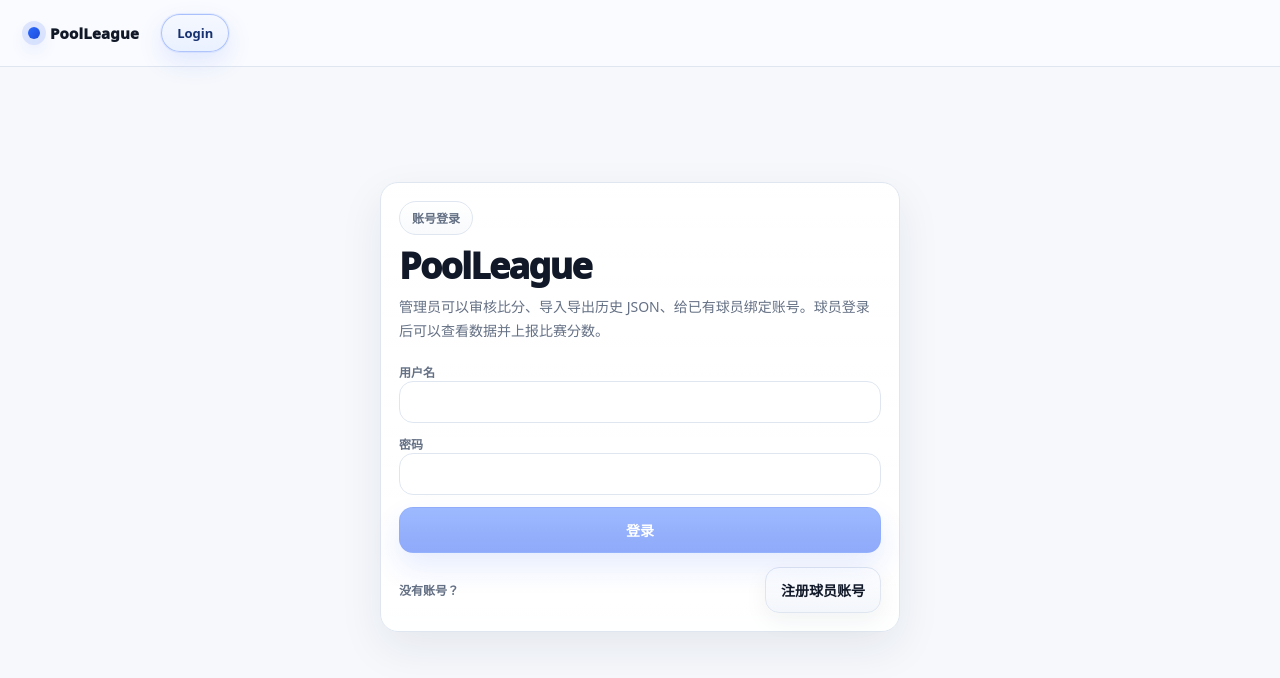
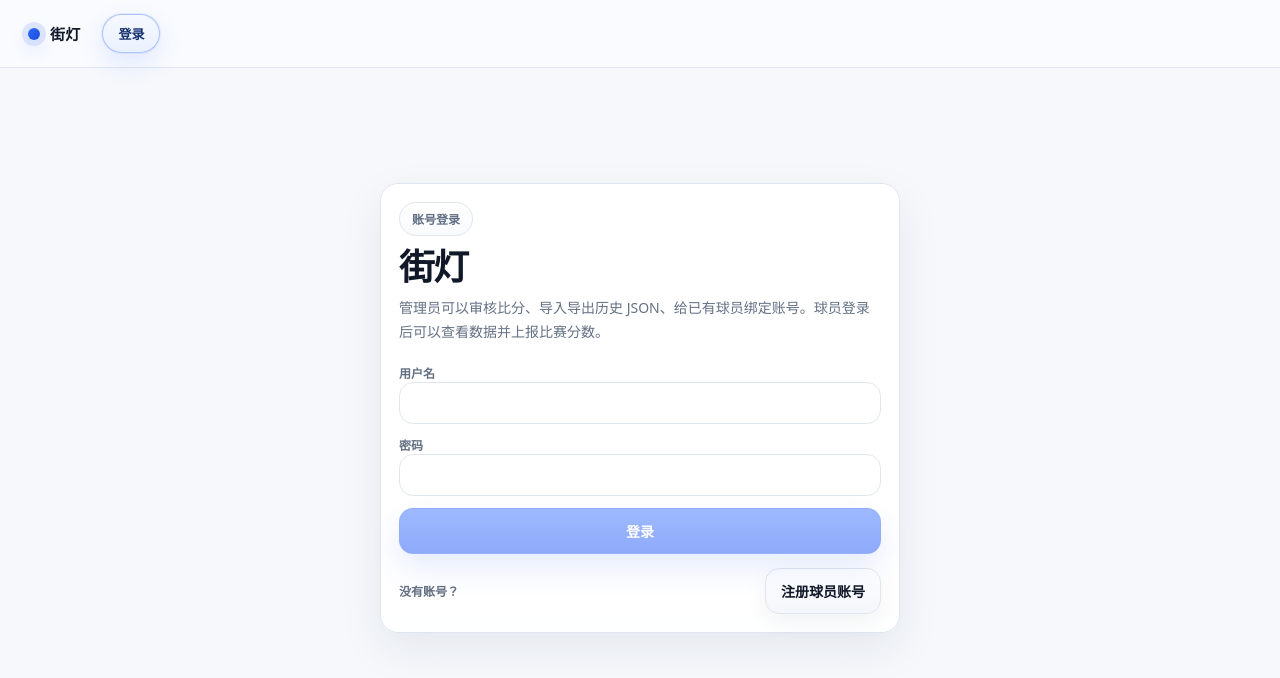
Before and after one commit to Xingcheng03/pool-score-tracker, a React (Vite) app: page /login in a window 1280 px wide. Shown: the top 678 px of the page. Built offline with nearby package versions, Linux system fonts and the light colour scheme; no server answers.

Commit message:
Change the option name

```diff
--- a/src/components/Navbar.jsx
+++ b/src/components/Navbar.jsx
@@ -14,36 +14,36 @@ export default function Navbar() {
       <div className="navInner">
         <div className="brand">
           <span className="brandDot" />
-          <span>PoolLeague</span>
+          <span>街灯</span>
         </div>
 
         <div className="navLinks">
           {isAuthenticated ? (
             <>
               <NavLink to="/matches" className={linkClass}>
-                Matches
+                比赛数据
               </NavLink>
               <NavLink to="/players" className={linkClass}>
-                Players
+                球员
               </NavLink>
               <NavLink to="/new" className={linkClass}>
-                Submit Match
+                上报比赛
               </NavLink>
               <NavLink to="/leaderboard" className={linkClass}>
                 {INTERNAL_POINTS_NAME}
               </NavLink>
               <NavLink to="/win-lose-points" className={linkClass}>
-                Win/Loss Points
+                胜负积分
               </NavLink>
               {isAdmin && (
                 <NavLink to="/admin/reports" className={linkClass}>
-                  Review Scores
+                  审核比分
                 </NavLink>
               )}
             </>
           ) : (
             <NavLink to="/login" className={linkClass}>
-              Login
+              登录
             </NavLink>
           )}
         </div>
@@ -51,7 +51,7 @@ export default function Navbar() {
         {isAuthenticated && (
           <div className="navAccountLinks">
             <NavLink to={accountLink} className={linkClass}>
-              {user?.username ?? "Account"}
+              {user?.username ?? "账号"}
             </NavLink>
             <button
               className="pill navButton"
@@ -61,7 +61,7 @@ export default function Navbar() {
                 navigate("/login", { replace: true });
               }}
             >
-              Logout
+              退出登录
             </button>
           </div>
         )}
--- a/src/constants/labels.js
+++ b/src/constants/labels.js
@@ -1 +1 @@
-export const INTERNAL_POINTS_NAME = "Internal Rating";
+export const INTERNAL_POINTS_NAME = "街灯榜";
--- a/src/pages/LoginPage.jsx
+++ b/src/pages/LoginPage.jsx
@@ -43,7 +43,7 @@ export default function LoginPage() {
       <div className="card authCard">
         <div className="badge">{mode === "login" ? "账号登录" : "新用户注册"}</div>
         <h1 className="h1" style={{ marginTop: 12 }}>
-          PoolLeague
+          街灯
         </h1>
         <p className="sub">
           管理员可以审核比分、导入导出历史 JSON、给已有球员绑定账号。球员登录后可以查看数据并上报比赛分数。
```
